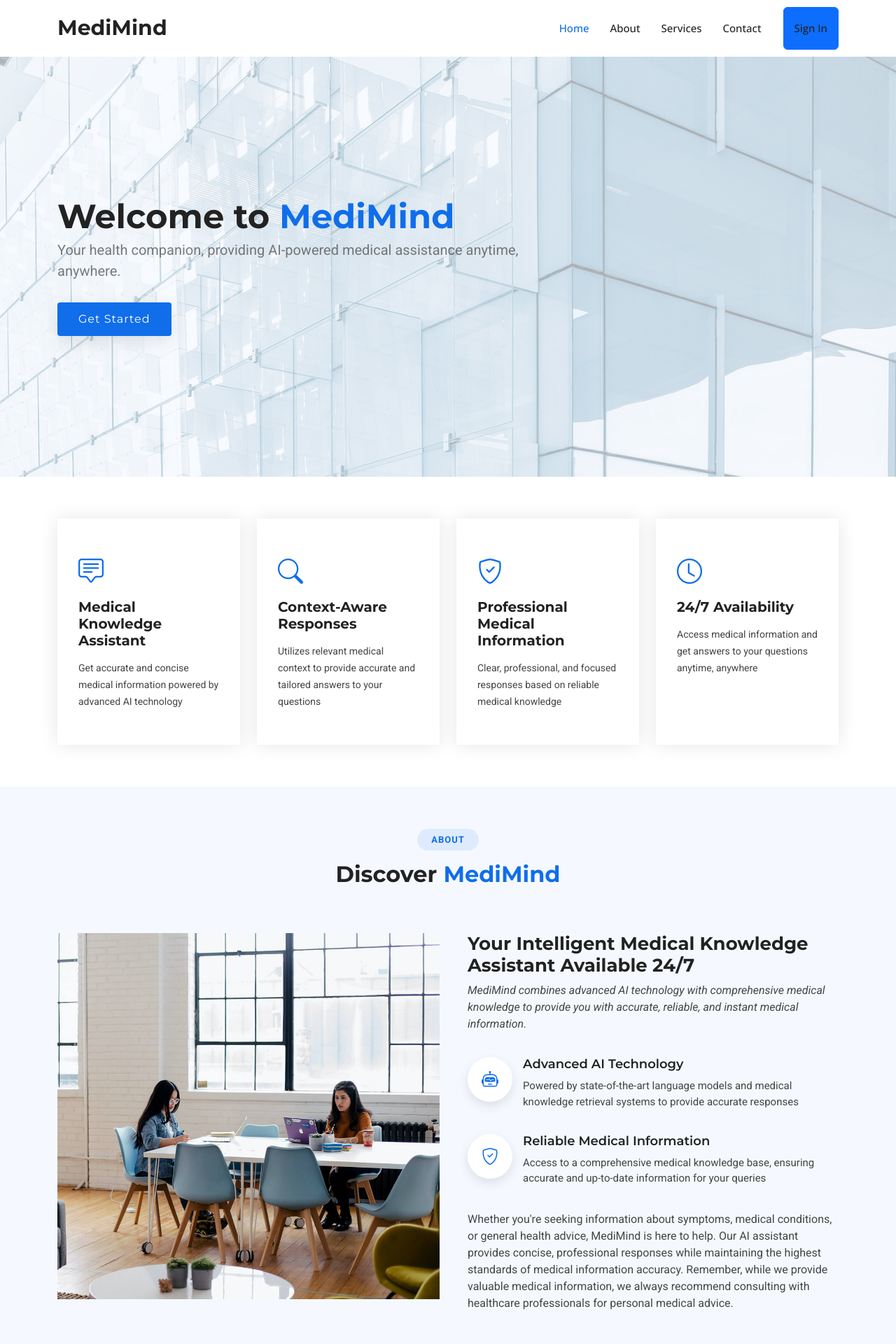
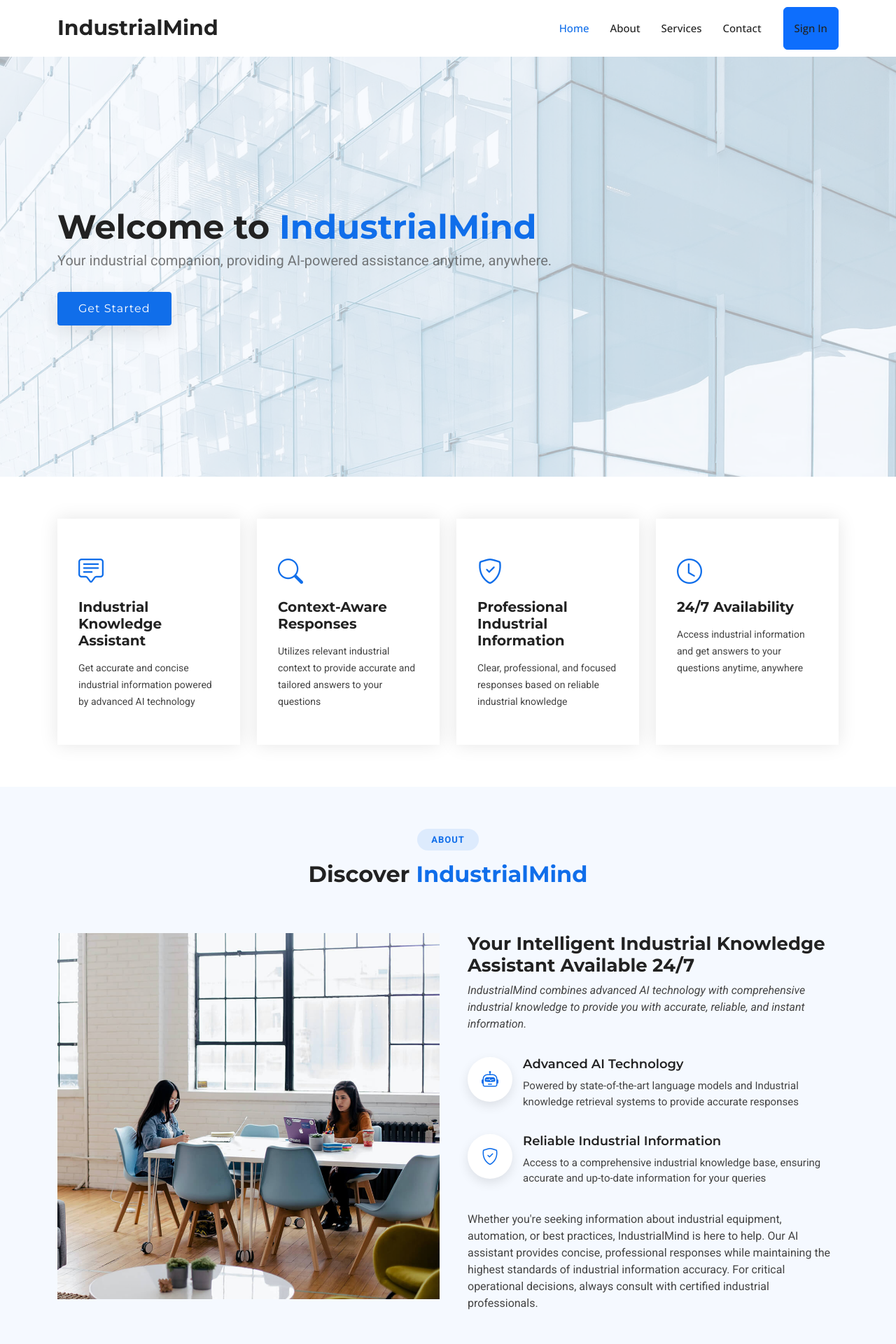
Before and after one commit to hamzaaityoussef/IndustrialChatBot, a Flask app: page / in a window 1280 px wide. Shown: the top 1920 px of the page at 70% size. Run offline with Flask 3, Linux system fonts and the light colour scheme; some libraries are stand-ins or nearby versions.

Commit message:
working on interface

```diff
--- a/app.py
+++ b/app.py
@@ -82,9 +82,7 @@ def favicon():
 def home():
     return render_template('home.html')
 
-# @app.route("/signin")
-# def signin():
-#     return render_template('signin.html')
+
 
 @app.route("/MediMind")
 def index():
@@ -176,50 +174,6 @@ def signup():
 
     return render_template('signup.html')
 
-# User login
-# @app.route('/signin', methods=['GET', 'POST'])
-# def signin():
-#     if request.method == 'GET':
-#         print('salam')
-#         return render_template('signin.html')
-
-#     if request.method == 'POST':
-#         # Get form data
-#         email = request.form.get('email')
-#         password = request.form.get('password')
-#         remember = True if request.form.get('remember') else False
-
-#         # Find user by email
-#         user = mongo.db.users.find_one({'email': email})
-
-#         # Check if user exists and password is correct
-#         if user and bcrypt.check_password_hash(user['password'], password):
-#             # Create session
-#             session['user_id'] = str(user['_id'])
-#             session['username'] = user['username']
-#             session['email'] = user['email']
-
-#             # Set session expiry if remember me is not checked
-#             if not remember:
-#                 session.permanent = True
-#                 app.permanent_session_lifetime = timedelta(minutes=60)
-
-#             # Update last login time
-#             mongo.db.users.update_one(
-#                 {'_id': user['_id']},
-#                 {'$set': {'last_login': datetime.now()}}
-#             )
-
-#             flash('Logged in successfully!', 'success')
-#             return redirect(url_for('index'))
-#         else:
-#             flash('Invalid email or password', 'danger')
-#             return redirect(url_for('signin'))
-
-#     # This return statement shouldn't be reached, but it's a good fallback
-#     return render_template('signin.html')
-
-
 
 
 @app.route('/signin', methods=['GET', 'POST'])
@@ -256,28 +210,30 @@ def logout():
     return redirect(url_for('home'))
 
 # Profile route
-@app.route('/profile')
-def profile():
-    if 'user_id' not in session:
-        flash('Please login to access this page', 'warning')
-        return redirect(url_for('signin'))
+# @app.route('/profile')
+# def profile():
+#     if 'user_id' not in session:
+#         flash('Please login to access this page', 'warning')
+#         return redirect(url_for('signin'))
 
-    # Get user data
-    user = mongo.db.users.find_one({'email': session['email']})
+#     # Get user data
+#     user = mongo.db.users.find_one({'email': session['email']})
 
-    # Get chat history for this user
-    chat_history = list(mongo.db.chat_history.find(
-        {'user_id': session['user_id']},
-        sort=[('timestamp', -1)],
-        limit=5
-    ))
-    # Get total number of chats
-    chat_count = mongo.db.chat_history.count_documents({'user_id': session['user_id']})
+#     # Get chat history for this user
+#     chat_history = list(mongo.db.chat_history.find(
+#         {'user_id': session['user_id']},
+#         sort=[('timestamp', -1)],
+#         limit=5
+#     ))
+#     # Get total number of chats
+#     chat_count = mongo.db.chat_history.count_documents({'user_id': session['user_id']})
 
-    # Add chat count to user data for display
-    user['chat_count'] = chat_count
+#     # Add chat count to user data for display
+#     user['chat_count'] = chat_count
 
-    return render_template('profile.html', user=user, chat_history=chat_history)
+#     return render_template('profile.html', user=user, chat_history=chat_history)
+
+
 
 # Route middleware to check if user is logged in
 def login_required(route_function):
--- a/templates/home.html
+++ b/templates/home.html
@@ -4,7 +4,7 @@
 <head>
   <meta charset="utf-8">
   <meta content="width=device-width, initial-scale=1.0" name="viewport">
-  <title>MediMind - Your AI Medical Assistant</title>
+  <title>IndustrialMind - Your AI Industrial Assistant</title>
   <meta name="description" content="">
   <meta name="keywords" content="">
 
@@ -54,7 +54,7 @@
         <a href="index.html" class="logo d-flex align-items-center">
           <!-- Uncomment the line below if you also wish to use an image logo -->
           <!-- <img src="assets/img/logo.png" alt=""> -->
-          <h1 class="sitename">MediMind</h1>
+          <h1 class="sitename">IndustrialMind</h1>
         </a>
 
         <nav id="navmenu" class="navmenu">
@@ -93,8 +93,9 @@
       <div class="container">
         <div class="row gy-4">
           <div class="col-lg-8 order-2 order-lg-1 d-flex flex-column justify-content-center" data-aos="zoom-out">
-            <h1>Welcome to <span>MediMind</span></h1>
-            <p>Your health companion, providing AI-powered medical assistance anytime, anywhere.</p>
+            <h1>Welcome to <span>IndustrialMind</span></h1>
+            <p>Your industrial companion, providing AI-powered assistance anytime, anywhere.</p>
+
             <div class="d-flex">
               <a href="#about" class="btn-get-started">Get Started</a>
               <!-- <a href="https://www.youtube.com/watch?v=Y7f98aduVJ8" class="glightbox btn-watch-video d-flex align-items-center"><i class="bi bi-play-circle"></i><span>Watch Video</span></a> -->
@@ -113,8 +114,8 @@
             <div class="col-xl-3 col-md-6 d-flex" data-aos="fade-up" data-aos-delay="100">
               <div class="service-item position-relative">
                 <div class="icon"><i class="bi bi-chat-square-text icon"></i></div>
-                <h4><a href="" class="stretched-link">Medical Knowledge Assistant</a></h4>
-                <p>Get accurate and concise medical information powered by advanced AI technology</p>
+                <h4><a href="" class="stretched-link">Industrial Knowledge Assistant</a></h4>
+                <p>Get accurate and concise industrial information powered by advanced AI technology</p>
               </div>
             </div><!-- End Service Item -->
 
@@ -122,15 +123,15 @@
               <div class="service-item position-relative">
                 <div class="icon"><i class="bi bi-search icon"></i></div>
                 <h4><a href="" class="stretched-link">Context-Aware Responses</a></h4>
-                <p>Utilizes relevant medical context to provide accurate and tailored answers to your questions</p>
+                <p>Utilizes relevant industrial context to provide accurate and tailored answers to your questions</p>
               </div>
             </div><!-- End Service Item -->
 
             <div class="col-xl-3 col-md-6 d-flex" data-aos="fade-up" data-aos-delay="300">
               <div class="service-item position-relative">
                 <div class="icon"><i class="bi bi-shield-check icon"></i></div>
-                <h4><a href="" class="stretched-link">Professional Medical Information</a></h4>
-                <p>Clear, professional, and focused responses based on reliable medical knowledge</p>
+                <h4><a href="" class="stretched-link">Professional Industrial Information</a></h4>
+                <p>Clear, professional, and focused responses based on reliable industrial knowledge</p>
               </div>
             </div><!-- End Service Item -->
 
@@ -138,7 +139,7 @@
               <div class="service-item position-relative">
                 <div class="icon"><i class="bi bi-clock icon"></i></div>
                 <h4><a href="" class="stretched-link">24/7 Availability</a></h4>
-                <p>Access medical information and get answers to your questions anytime, anywhere</p>
+                <p>Access industrial information and get answers to your questions anytime, anywhere</p>
               </div>
             </div><!-- End Service Item -->
 
@@ -150,39 +151,39 @@
     <!-- Section Title -->
     <div class="container section-title" data-aos="fade-up">
       <h2>About</h2>
-      <p><span>Discover</span> <span class="description-title">MediMind</span></p>
+      <p><span>Discover</span> <span class="description-title">IndustrialMind</span></p>
     </div><!-- End Section Title -->
 
     <div class="container">
       <div class="row gy-3">
         <div class="col-lg-6" data-aos="fade-up" data-aos-delay="100">
-          <img src="assets/img/about.jpg" alt="MediMind AI Assistant" class="img-fluid">
+          <img src="assets/img/about.jpg" alt="IndustrialMind AI Assistant" class="img-fluid">
         </div>
 
         <div class="col-lg-6 d-flex flex-column justify-content-center" data-aos="fade-up" data-aos-delay="200">
           <div class="about-content ps-0 ps-lg-3">
-            <h3>Your Intelligent Medical Knowledge Assistant Available 24/7</h3>
+            <h3>Your Intelligent Industrial Knowledge Assistant Available 24/7</h3>
             <p class="fst-italic">
-              MediMind combines advanced AI technology with comprehensive medical knowledge to provide you with accurate, reliable, and instant medical information.
+              IndustrialMind combines advanced AI technology with comprehensive industrial knowledge to provide you with accurate, reliable, and instant information.
             </p>
             <ul>
               <li>
                 <i class="bi bi-robot"></i>
                 <div>
                   <h4>Advanced AI Technology</h4>
-                  <p>Powered by state-of-the-art language models and medical knowledge retrieval systems to provide accurate responses</p>
+                  <p>Powered by state-of-the-art language models and Industrial knowledge retrieval systems to provide accurate responses</p>
                 </div>
               </li>
               <li>
                 <i class="bi bi-shield-check"></i>
                 <div>
-                  <h4>Reliable Medical Information</h4>
-                  <p>Access to a comprehensive medical knowledge base, ensuring accurate and up-to-date information for your queries</p>
+                  <h4>Reliable Industrial Information</h4>
+                  <p>Access to a comprehensive industrial knowledge base, ensuring accurate and up-to-date information for your queries</p>
                 </div>
               </li>
             </ul>
             <p>
-              Whether you're seeking information about symptoms, medical conditions, or general health advice, MediMind is here to help. Our AI assistant provides concise, professional responses while maintaining the highest standards of medical information accuracy. Remember, while we provide valuable medical information, we always recommend consulting with healthcare professionals for personal medical advice.
+              Whether you're seeking information about industrial equipment, automation, or best practices, IndustrialMind is here to help. Our AI assistant provides concise, professional responses while maintaining the highest standards of industrial information accuracy. For critical operational decisions, always consult with certified industrial professionals.
             </p>
           </div>
         </div>
@@ -201,7 +202,7 @@
     <!-- Section Title -->
     <div class="container section-title" data-aos="fade-up">
       <h2>Services</h2>
-      <p><span>Our Medical</span> <span class="description-title">Services</span></p>
+      <p><span>Our Industrial</span> <span class="description-title">Services</span></p>
     </div><!-- End Section Title -->
 
     <div class="container">
@@ -213,9 +214,9 @@
               <i class="bi bi-clipboard2-pulse"></i>
             </div>
             <a href="#" class="stretched-link">
-              <h3>Medical Information</h3>
+              <h3>Industrial Information</h3>
             </a>
-            <p>Access accurate and reliable medical information powered by advanced AI technology and comprehensive medical knowledge base.</p>
+            <p>Access accurate and reliable industrial information powered by advanced AI technology and a comprehensive industrial knowledge base.</p>
           </div>
         </div><!-- End Service Item -->
 
@@ -225,9 +226,9 @@
               <i class="bi bi-chat-square-dots"></i>
             </div>
             <a href="#" class="stretched-link">
-              <h3>Instant Medical Assistance</h3>
+              <h3>Instant Industrial Assistance</h3>
             </a>
-            <p>Get immediate responses to your medical questions with our AI-powered chat system available 24/7 for your convenience.</p>
+            <p>Get immediate responses to your industrial questions with our AI-powered chat system available 24/7 for your convenience.</p>
           </div>
         </div><!-- End Service Item -->
 
@@ -239,7 +240,7 @@
             <a href="#" class="stretched-link">
               <h3>Professional Guidance</h3>
             </a>
-            <p>Receive professional and concise medical information with clear explanations tailored to your specific questions.</p>
+            <p>Receive professional and concise industrial information with clear explanations tailored to your specific questions.</p>
           </div>
         </div><!-- End Service Item -->
 
@@ -251,7 +252,7 @@
             <a href="#" class="stretched-link">
               <h3>Contextual Understanding</h3>
             </a>
-            <p>Our AI system analyzes your questions in context, providing relevant and accurate medical information based on your specific needs.</p>
+            <p>Our AI system analyzes your questions in context, providing relevant and accurate industrial information based on your specific needs.</p>
           </div>
         </div><!-- End Service Item -->
 
@@ -263,7 +264,7 @@
             <a href="#" class="stretched-link">
               <h3>Reliable Information</h3>
             </a>
-            <p>Access a vast database of medical knowledge, ensuring you receive accurate and up-to-date information for your queries.</p>
+            <p>Access a vast database of industrial knowledge, ensuring you receive accurate and up-to-date information for your queries.</p>
           </div>
         </div><!-- End Service Item -->
 
@@ -275,7 +276,7 @@
             <a href="#" class="stretched-link">
               <h3>User-Friendly Experience</h3>
             </a>
-            <p>Enjoy an easy-to-use interface that makes accessing medical information simple and straightforward for everyone.</p>
+            <p>Enjoy an easy-to-use interface that makes accessing industrial information simple and straightforward for everyone.</p>
           </div>
         </div><!-- End Service Item -->
 
@@ -306,10 +307,10 @@
             <h3>Basic</h3>
             <h4><sup>$</sup>0<span> / month</span></h4>
             <ul>
-              <li>Basic medical queries</li>
-              <li>General health information</li>
+              <li>Basic industrial queries</li>
+              <li>General industrial knowledge</li>
               <li>Limited daily consultations</li>
-              <li class="na">Specialized medical knowledge</li>
+              <li class="na">Specialized industrial knowledge</li>
               <li class="na">Priority response</li>
             </ul>
             <div class="btn-wrap">
@@ -323,10 +324,10 @@
             <h3>Standard</h3>
             <h4><sup>$</sup>9<span> / month</span></h4>
             <ul>
-              <li>Advanced medical queries</li>
-              <li>Detailed health information</li>
+              <li>Advanced industrial queries</li>
+              <li>Detailed industrial knowledge</li>
               <li>Unlimited consultations</li>
-              <li>Specialized medical knowledge</li>
+              <li>Specialized industrial knowledge</li>
               <li class="na">Priority response</li>
             </ul>
             <div class="btn-wrap">
@@ -340,10 +341,10 @@
             <h3>Premium</h3>
             <h4><sup>$</sup>19<span> / month</span></h4>
             <ul>
-              <li>Comprehensive medical queries</li>
-              <li>In-depth health information</li>
+              <li>Comprehensive industrial queries</li>
+              <li>In-depth industrial knowledge</li>
               <li>Unlimited consultations</li>
-              <li>Specialized medical knowledge</li>
+              <li>Specialized industrial knowledge</li>
               <li>Priority response</li>
             </ul>
             <div class="btn-wrap">
@@ -358,8 +359,8 @@
             <h3>Enterprise</h3>
             <h4><sup>$</sup>99<span> / month</span></h4>
             <ul>
-              <li>Custom medical knowledge base</li>
-              <li>Healthcare team integration</li>
+              <li>Custom industrial knowledge base</li>
+              <li>Industrial team integration</li>
               <li>Multiple user accounts</li>
               <li>Admin dashboard & analytics</li>
               <li>Dedicated support</li>
@@ -391,49 +392,49 @@
           <div class="faq-container">
 
             <div class="faq-item faq-active">
-              <h3>How accurate is the medical information provided by MediMind?</h3>
+              <h3>How accurate is the industrial information provided by IndustrialMind?</h3>
               <div class="faq-content">
-                <p>MediMind provides highly accurate medical information by utilizing advanced AI technology and a comprehensive medical knowledge base. Our system combines state-of-the-art language models with specialized medical knowledge retrieval to ensure reliable responses. However, we always recommend consulting healthcare professionals for personalized medical advice and diagnosis.</p>
+                <p>IndustrialMind provides highly accurate industrial information by utilizing advanced AI technology and a comprehensive industrial knowledge base. Our system combines state-of-the-art language models with specialized industrial knowledge retrieval to ensure reliable responses. For critical operational decisions, always consult with certified industrial professionals.</p>
               </div>
               <i class="faq-toggle bi bi-chevron-right"></i>
             </div><!-- End Faq item-->
 
             <div class="faq-item">
-              <h3>Can MediMind replace a consultation with a doctor?</h3>
+              <h3>Can IndustrialMind replace a consultation with an industrial engineer?</h3>
               <div class="faq-content">
-                <p>No, MediMind is designed to provide medical information and general health knowledge, but it cannot and should not replace professional medical advice, diagnosis, or treatment. Our AI assistant is meant to be an informational resource only. Always consult with qualified healthcare professionals for medical concerns, diagnosis, and treatment options.</p>
+                <p>No, IndustrialMind is designed to provide industrial information and general knowledge, but it cannot and should not replace professional advice, diagnosis, or engineering services. Our AI assistant is meant to be an informational resource only. Always consult with qualified industrial professionals for critical concerns and solutions.</p>
               </div>
               <i class="faq-toggle bi bi-chevron-right"></i>
             </div><!-- End Faq item-->
 
             <div class="faq-item">
-              <h3>How does MediMind protect my privacy and personal information?</h3>
+              <h3>How does IndustrialMind protect my privacy and personal information?</h3>
               <div class="faq-content">
-                <p>MediMind takes data privacy very seriously. We follow strict security protocols and adhere to healthcare data protection standards. Your queries are processed securely, and we do not store personal health information without explicit consent. Our privacy policy outlines how we handle your data, and we're committed to maintaining the confidentiality of all user interactions.</p>
+                <p>IndustrialMind takes data privacy very seriously. We follow strict security protocols and adhere to industry data protection standards. Your queries are processed securely, and we do not store personal or sensitive information without explicit consent. Our privacy policy outlines how we handle your data, and we're committed to maintaining the confidentiality of all user interactions.</p>
               </div>
               <i class="faq-toggle bi bi-chevron-right"></i>
             </div><!-- End Faq item-->
 
             <div class="faq-item">
-              <h3>What types of medical questions can MediMind answer?</h3>
+              <h3>What types of industrial questions can IndustrialMind answer?</h3>
               <div class="faq-content">
-                <p>MediMind can provide information on a wide range of medical topics including symptoms, conditions, treatments, medications, preventive care, and general health advice. Our system is designed to understand medical terminology and provide concise, professional responses. However, for complex or emergency medical situations, please seek immediate professional medical assistance.</p>
+                <p>IndustrialMind can provide information on a wide range of industrial topics including equipment, automation, maintenance, safety, and best practices. Our system is designed to understand industrial terminology and provide concise, professional responses. For complex or emergency situations, please seek immediate professional assistance.</p>
               </div>
               <i class="faq-toggle bi bi-chevron-right"></i>
             </div><!-- End Faq item-->
 
             <div class="faq-item">
-              <h3>What technology powers MediMind's AI medical assistant?</h3>
+              <h3>What technology powers IndustrialMind's AI assistant?</h3>
               <div class="faq-content">
-                <p>MediMind is powered by cutting-edge technologies including advanced language models like Llama and vector search systems like Pinecone. We use a sophisticated retrieval-augmented generation approach that first searches for relevant medical information from trusted sources and then generates accurate, contextual responses tailored to your specific questions.</p>
+                <p>IndustrialMind is powered by cutting-edge technologies including advanced language models and vector search systems like Pinecone. We use a sophisticated retrieval-augmented generation approach that first searches for relevant industrial information from trusted sources and then generates accurate, contextual responses tailored to your specific questions.</p>
               </div>
               <i class="faq-toggle bi bi-chevron-right"></i>
             </div><!-- End Faq item-->
 
             <div class="faq-item">
-              <h3>Does MediMind offer customer support if I have issues or questions?</h3>
+              <h3>Does IndustrialMind offer customer support if I have issues or questions?</h3>
               <div class="faq-content">
-                <p>Yes, MediMind provides customer support for all users. If you encounter any issues or have questions about our service, you can reach our support team through the contact form on our website or via email. Premium and Enterprise plan subscribers receive priority support with faster response times and dedicated assistance.</p>
+                <p>Yes, IndustrialMind provides customer support for all users. If you encounter any issues or have questions about our service, you can reach our support team through the contact form on our website or via email. Premium and Enterprise plan subscribers receive priority support with faster response times and dedicated assistance.</p>
               </div>
               <i class="faq-toggle bi bi-chevron-right"></i>
             </div><!-- End Faq item-->
@@ -465,7 +466,7 @@
                 <i class="bi bi-geo-alt flex-shrink-0"></i>
                 <div>
                   <h3>Address</h3>
-                  <p>Abderahman El Youssfi St , Tangier</p>
+                  <p>SAT St , Tangier</p>
                 </div>
               </div><!-- End Info Item -->
 
@@ -473,7 +474,7 @@
                 <i class="bi bi-telephone flex-shrink-0"></i>
                 <div>
                   <h3>Call Us</h3>
-                  <p>+212 6 23 71 29 67</p>
+                  <p>+212 6 00 00 00 00</p>
                 </div>
               </div><!-- End Info Item -->
 
@@ -481,7 +482,7 @@
                 <i class="bi bi-envelope flex-shrink-0"></i>
                 <div>
                   <h3>Email Us</h3>
-                  <p>khayatidiae67@gmail.com</p>
+                  <p>chaimae@gmail.com</p>
                 </div>
               </div><!-- End Info Item -->
 
```
Also changed, not shown: templates/index.html (+17 -16 lines).
